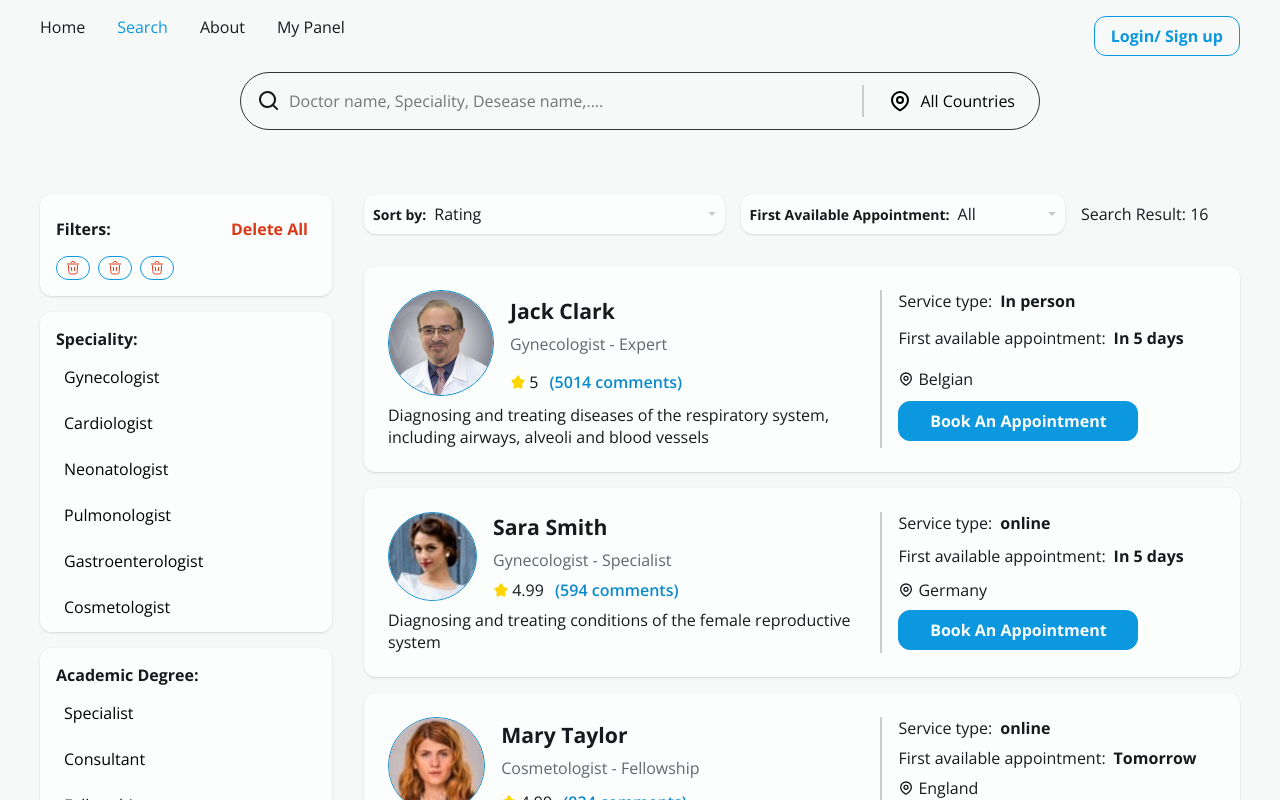
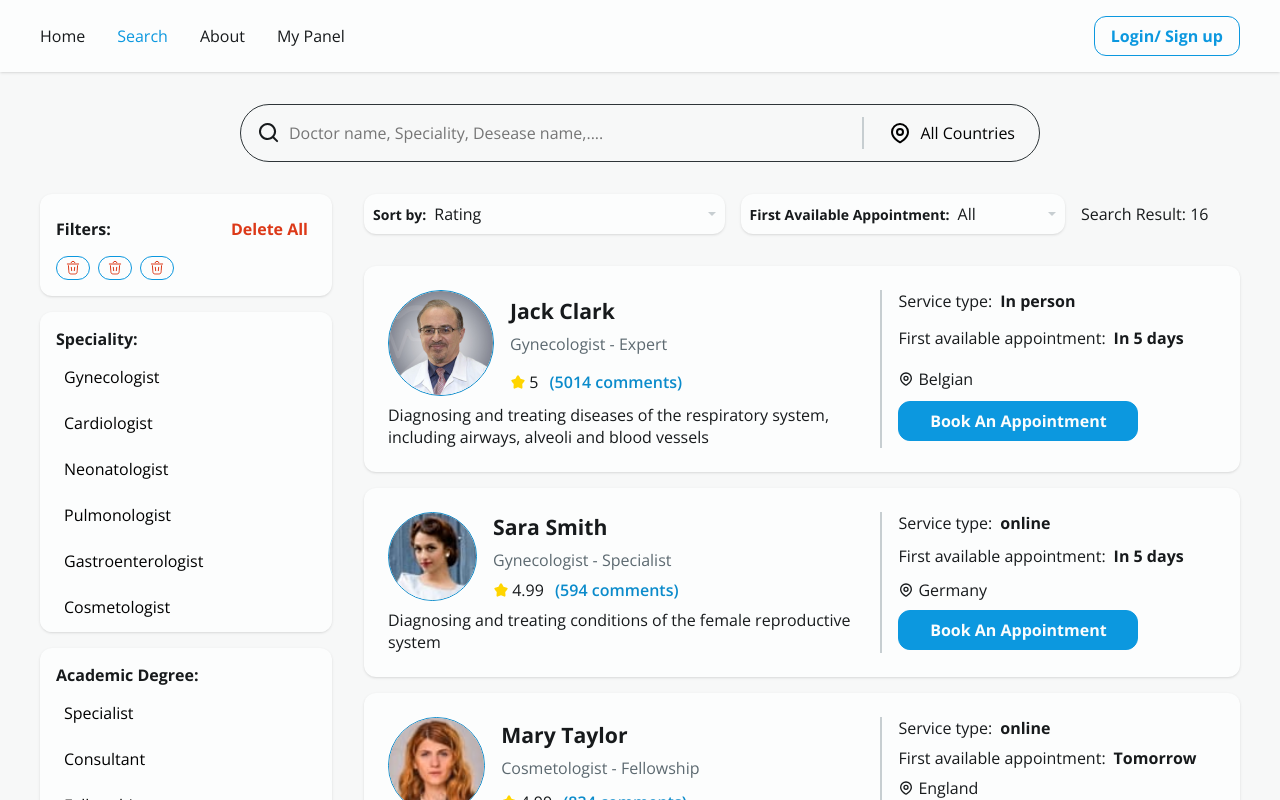
Before and after one commit to MaryamBahangeh/doctor-online, a Next.js app: page /search in a window 1280 px wide. Shown: the top 800 px of the page. Built offline with nearby package versions, Linux system fonts and the light colour scheme.

Commit message:
[UPDATE] refactor

```diff
--- a/src/app/doctor/components/doctor-info/DoctorInfo.module.css
+++ b/src/app/doctor/components/doctor-info/DoctorInfo.module.css
@@ -22,7 +22,6 @@
       }
 
       .speciality {
-        font-size: var(--fz-300);
         color: var(--color-gray-40);
       }
     }
--- a/src/app/doctor/components/doctor-info/DoctorInfo.tsx
+++ b/src/app/doctor/components/doctor-info/DoctorInfo.tsx
@@ -24,7 +24,9 @@ function DoctorInfo({ doctor }: Props) {
 
         <div className={styles.info}>
           <div className={styles.name}>{doctor.name}</div>
-          <div className={styles.speciality}>{doctor.speciality.label}</div>
+          <div className={styles.speciality}>
+            {doctor.speciality.label} - {doctor.degree.label}
+          </div>
         </div>
 
         <div className={styles.rate}>
--- a/src/app/search/page.module.css
+++ b/src/app/search/page.module.css
@@ -5,6 +5,7 @@
   .search {
     justify-self: center;
     inline-size: min(50rem, 100%);
+    padding-block-start: 2rem;
   }
 
   .container {
@@ -16,7 +17,7 @@
     grid-template-rows: auto 1fr;
 
     gap: 2rem;
-    padding-block-start: 4rem;
+    padding-block-start: 2rem;
 
     .toolbar {
       grid-area: sort;
--- a/src/components/global-search-box/GlobalSearchBox.module.css
+++ b/src/components/global-search-box/GlobalSearchBox.module.css
@@ -4,8 +4,8 @@
   align-items: center;
   justify-content: center;
 
-  border: 0.1rem solid var(--color-gray-20);
-  border-radius: 20rem;
+  border: 1px solid var(--color-gray-20);
+  border-radius: 999rem;
 
   inline-size: min(50rem, 100%);
   padding: 0.5rem 1rem;
--- a/src/components/header/Header.module.css
+++ b/src/components/header/Header.module.css
@@ -1,5 +1,9 @@
 .header {
+  background-color: var(--color-surface-700);
+  box-shadow: var(--shadow-400);
+
   display: flex;
+  align-items: center;
   gap: 2rem;
 
   padding-block: 1rem;
```
